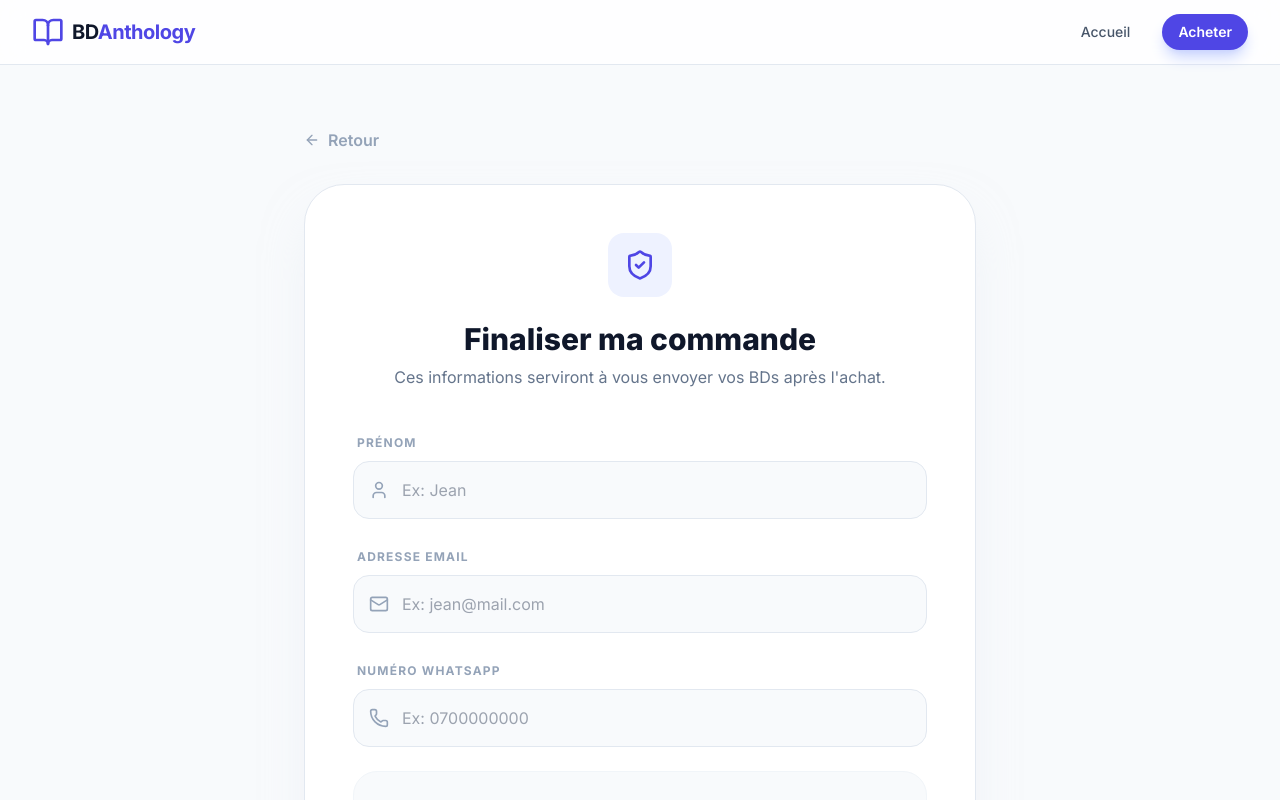
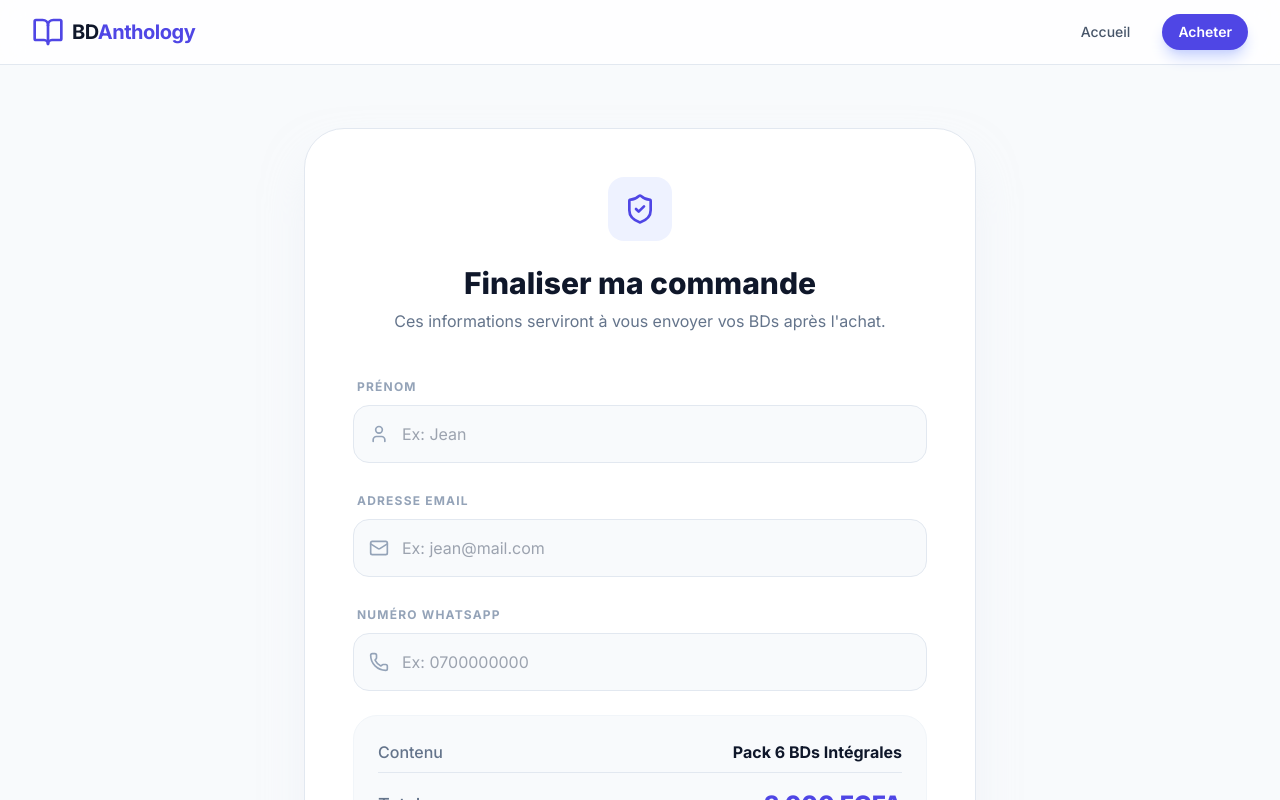
Before and after one commit to kalim4k/BD-anthologie, a React (Vite) app: page / in a window 1280 px wide. Both pictures are taken after a click on the button "Acheter". Shown: the top 800 px of the page. Built offline with nearby package versions, Linux system fonts and the light colour scheme.

Commit message:
feat: Remove unused ArrowLeft icon
Removed the `ArrowLeft` icon and its associated button from the `CheckoutPage` component as it was not being used. This simplifies the UI and removes unused code.

```diff
--- a/components/CheckoutPage.tsx
+++ b/components/CheckoutPage.tsx
@@ -1,5 +1,5 @@
 import React, { useState } from 'react';
-import { ShieldCheck, CreditCard, Loader2, User, Mail, Phone, ArrowLeft } from 'lucide-react';
+import { ShieldCheck, CreditCard, Loader2, User, Mail, Phone } from 'lucide-react';
 import { initiatePayment } from '../services/paymentService';
 import { PRICE } from '../constants';
 
@@ -46,14 +46,6 @@ const CheckoutPage: React.FC<CheckoutPageProps> = ({ onCancel }) => {
   return (
     <div className="pt-32 pb-24 px-4 sm:px-6 lg:px-8 animate-in slide-in-from-bottom-4 duration-500">
       <div className="max-w-2xl mx-auto">
-        <button
-          onClick={onCancel}
-          className="flex items-center gap-2 text-slate-400 hover:text-indigo-600 transition-colors mb-8 font-semibold"
-        >
-          <ArrowLeft className="w-4 h-4" />
-          Retour
-        </button>
-
         <div className="bg-white rounded-[40px] p-8 md:p-12 border border-slate-200 shadow-2xl shadow-slate-200/50">
           <div className="text-center mb-10">
             <div className="w-16 h-16 bg-indigo-50 rounded-2xl flex items-center justify-center mx-auto mb-6">
```
